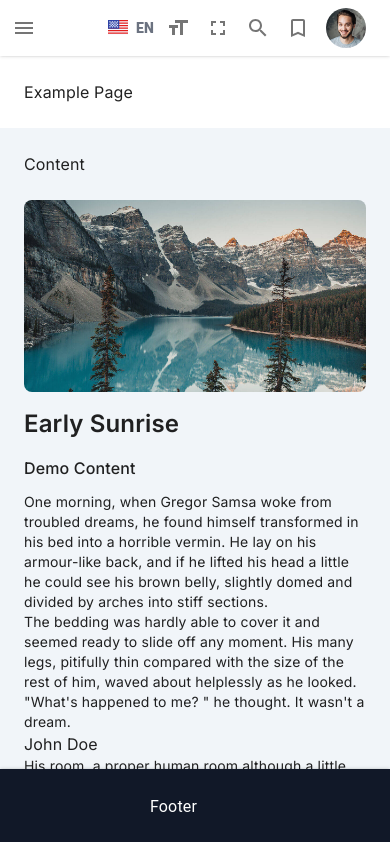
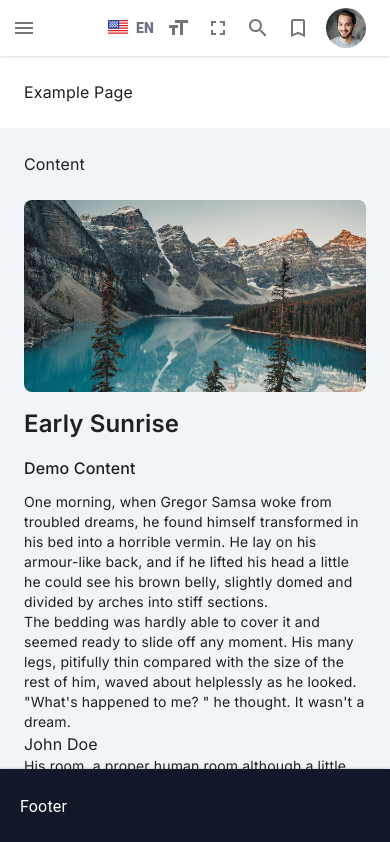
Before and after one commit to Amparo-E/fuse-next, a Next.js app: page /example in a window 390 px wide. Shown: the top 842 px of the page. Built offline with nearby package versions, Linux system fonts and the light colour scheme.

Commit message:
solving footer delay

```diff
--- a/src/components/Navigation.tsx
+++ b/src/components/Navigation.tsx
@@ -400,9 +400,8 @@ export default function Navigation({ children }) {
       >
         <Typography
           sx={{
-            marginLeft: `${!isMobile && open ? drawerWidth + 20 : 150}px`,
+            marginLeft: `${!isMobile && open ? drawerWidth + 20 : 20}px`,
             transition: "margin-left 0.08s ease-in-out",
-            position: 'absolute',
           }}
         >
           Footer
```
